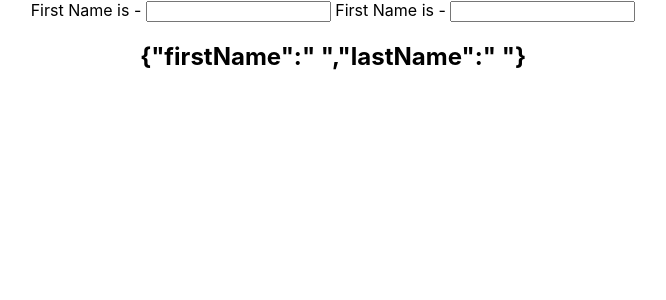
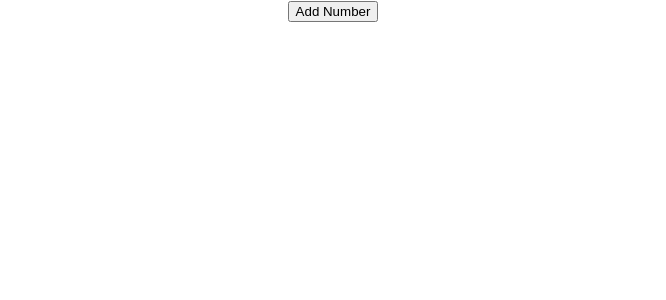
Before and after one commit to gostgmaer/react-hooks-application, a React (Create React App) app: page / in a window 1280 px wide. Shown: the top 300 px of the page, without its empty margins (307-973 px from the left). Built offline with nearby package versions, Linux system fonts and the light colour scheme.

Commit message:
use State complete

```diff
--- a/src/App.js
+++ b/src/App.js
@@ -2,6 +2,7 @@
 import ClassCounter from './Components/ClassCounter';
 import HoockCounterThree from './Components/HoockCounterThree';
 import HookCounter from './Components/HookCounter';
+import HookCounter4 from './Components/HookCounter4';
 import HookCounterTWO from './Components/HookCounterTWO';
 
 function App() {
@@ -10,7 +11,8 @@
      {/* <ClassCounter></ClassCounter>
      <HookCounter></HookCounter> */}
      {/* <HookCounterTWO></HookCounterTWO> */}
-     <HoockCounterThree></HoockCounterThree>
+     {/* <HoockCounterThree></HoockCounterThree> */}
+     <HookCounter4></HookCounter4>
     </div>
   );
 }
--- /dev/null
+++ b/src/Components/HookCounter4.js
@@ -0,0 +1,24 @@
+import React from "react";
+import { useState } from "react";
+
+function HookCounter4() {
+  const [items, setItems] = useState([]);
+  const addItem = () => {
+    setItems([...items, {
+      id: items.length,
+      value: Math.floor(Math.random() * 10) + 1,
+    }]);
+  };
+  return (
+    <div>
+      <button onClick={addItem}>Add Number</button>
+      <ul>
+        {items.map((item) => (
+          <li key={item.id}>{item.value}</li>
+        ))}
+      </ul>
+    </div>
+  );
+}
+
+export default HookCounter4;
```
